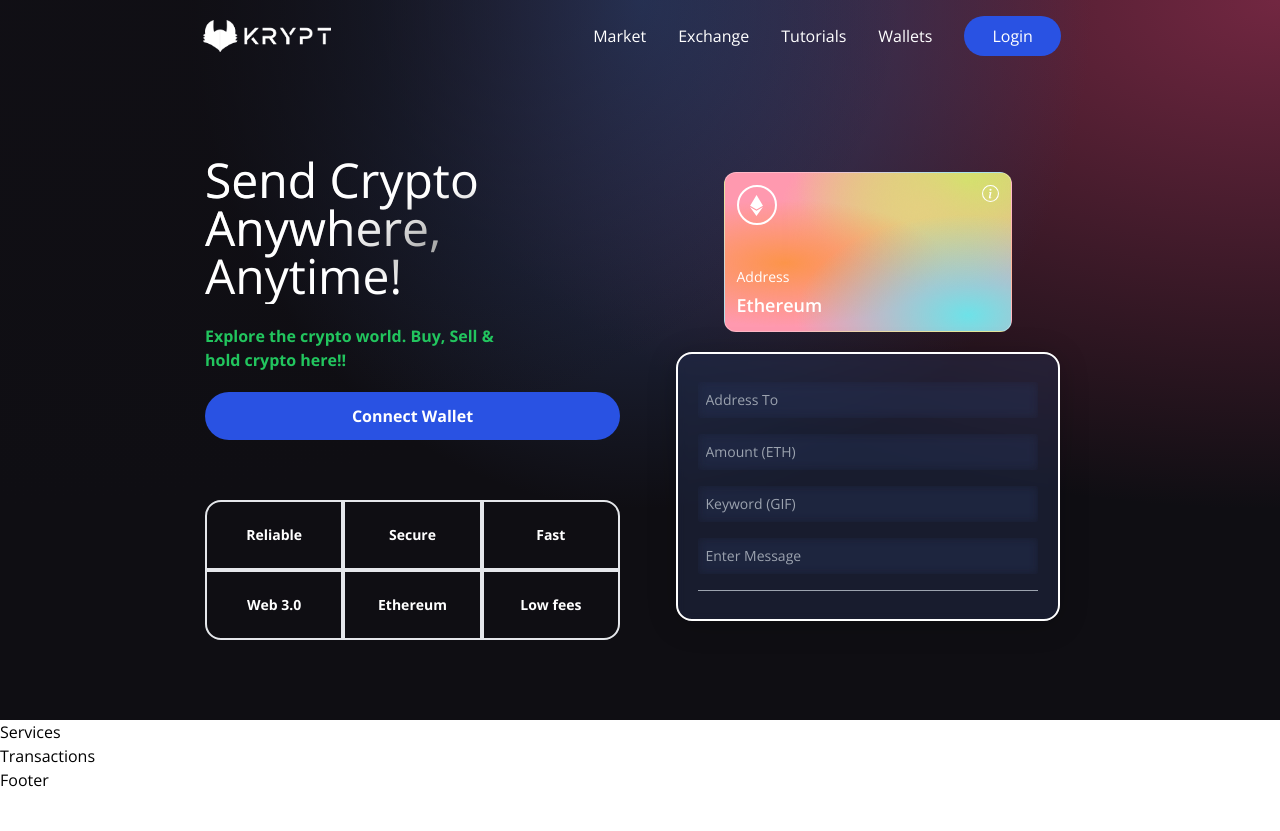
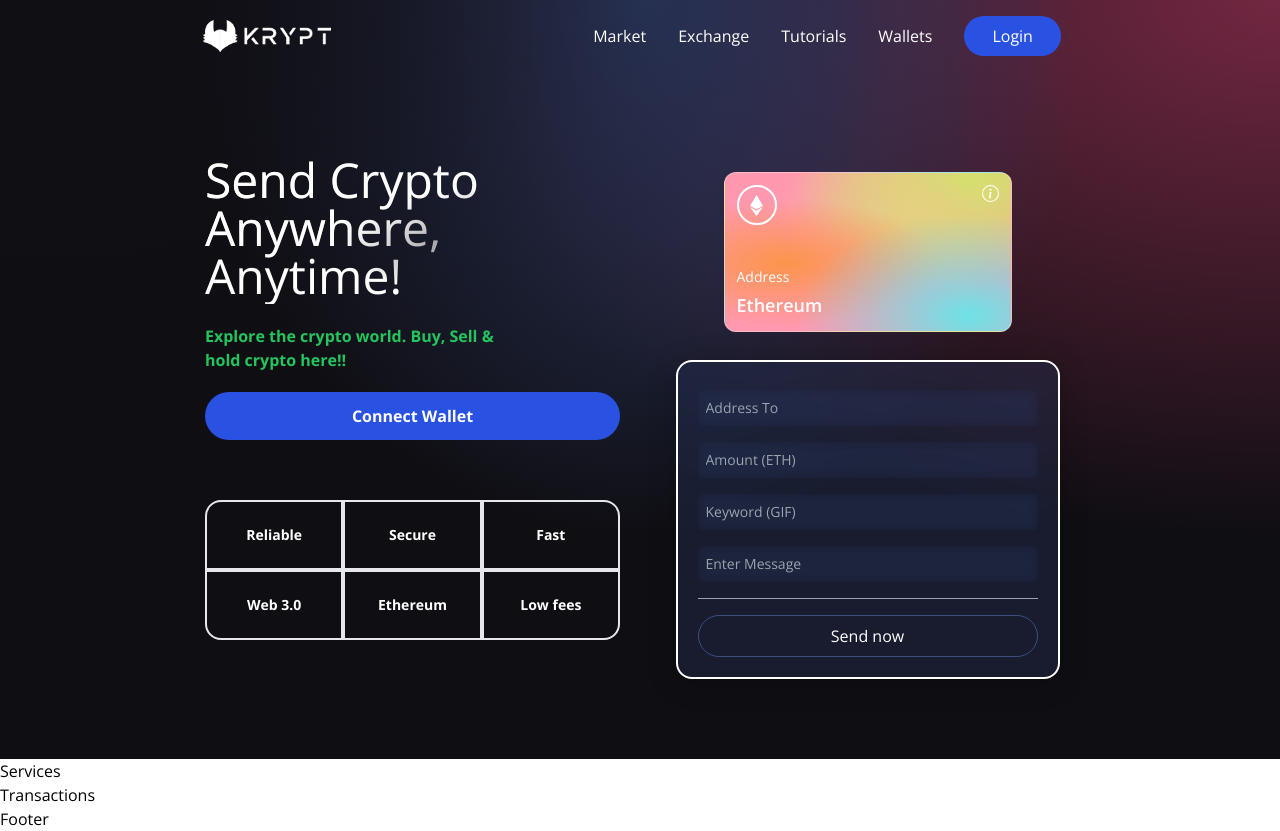
Before and after one commit to chandran-jr/Krypt, a React (Vite) app in the folder client/: page / in a window 1280 px wide. Before the commit the page ends 800 px from the top, so only its background shows below. Built offline with nearby package versions, Linux system fonts and the light colour scheme.

Commit message:
Add files via upload

```diff
--- a/client/src/components/Loader.jsx
+++ b/client/src/components/Loader.jsx
@@ -1,6 +1,8 @@
 const Loader = () => {
     return (
-        <h1>Loader</h1>
+        <div className="flex justify-center items-center py-3">
+            <div className="animate-spin rounded-full h-32 w-32 border-b-2 border-red-700" />
+        </div>
     );
 }
 
--- a/client/src/components/Welcome.jsx
+++ b/client/src/components/Welcome.jsx
@@ -15,7 +15,6 @@ const Input = ({placeholder, name, type, value, handleChange}) => (
     onChange={(e) => handleChange(e,name)}
     className="my-2 w-full rounded-sm p-2 outline-none bg-transparent text-white border-none text-sm white-glassmorphism "
     />
-
 )
 
 const handleChange = (e) => {
@@ -26,6 +25,13 @@ const Welcome = () => {
     const connectWallet = () => {
 
     }
+
+    const handleSubmit = (e) => {
+        const { addressTo, amount, keyword, message } = formData;
+
+        e.preventDefault();
+
+      };
 
     return (
         <div className="flex w-full justify-center items-center">
@@ -78,13 +84,25 @@ const Welcome = () => {
                     </div>
                 </div>
 
-                <div className="p-5 sm:w-96 w-full flex flex-col justify-start items-center blue-glassmorphism border-white border-2">
+                <div className="p-5 sm:w-96 w-full flex flex-col justify-start mt-2 items-center blue-glassmorphism border-white border-2">
                     <Input placeholder="Address To" name="addressTo" type="text" handleChange={handleChange} />
                     <Input placeholder="Amount (ETH)" name="amount" type="number" handleChange={handleChange} />
                     <Input placeholder="Keyword (GIF)" name="keyword" type="text" handleChange={handleChange} />
                     <Input placeholder="Enter Message" name="message" type="text" handleChange={handleChange} />
 
                     <div className="h-[1px] w-full bg-gray-400 my-2" />
+
+                    {false
+              ? <Loader />
+              : (
+                <button
+                  type="button"
+                  onClick={handleSubmit}
+                  className="text-white w-full mt-2 border-[1px] p-2 border-[#3d4f7c] hover:bg-[#3d4f7c] rounded-full cursor-pointer"
+                >
+                  Send now
+                </button>
+              )}
                 </div>
                 </div>
 
```
